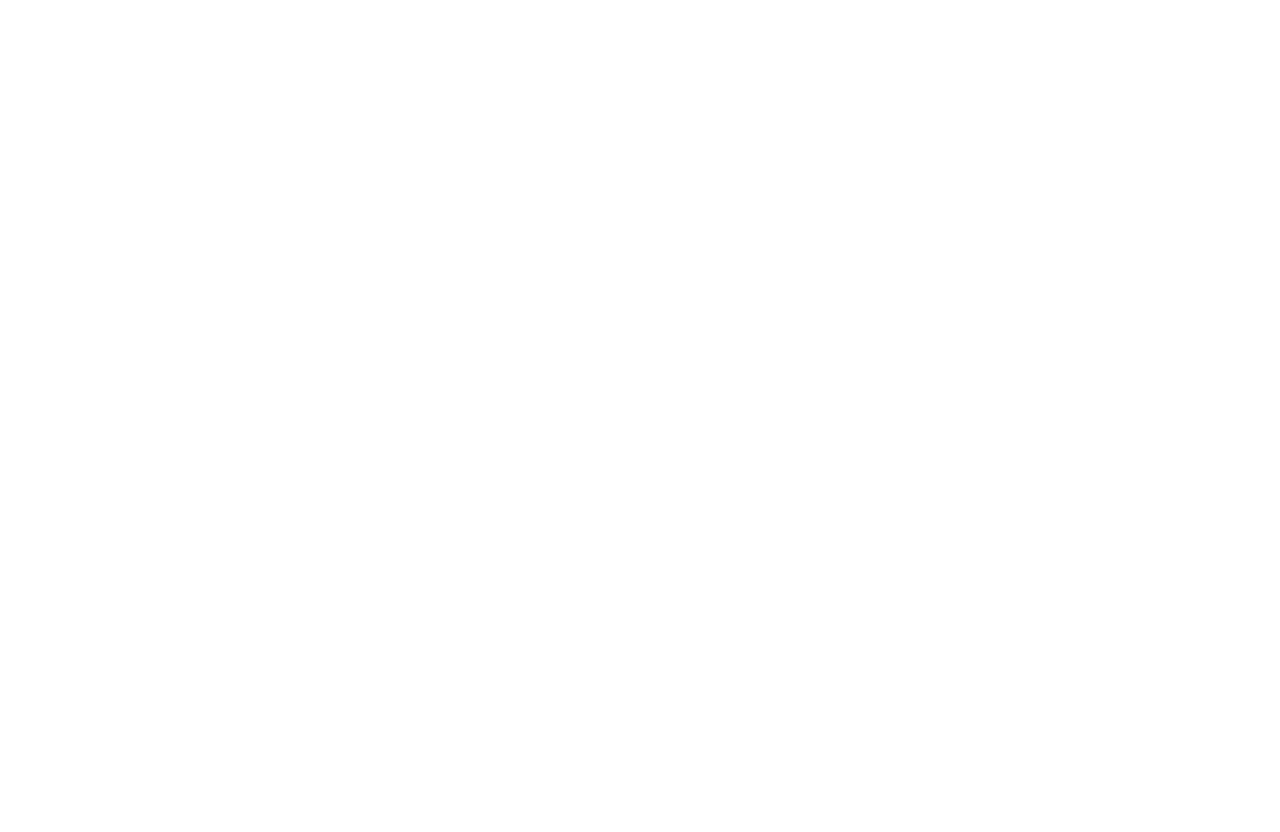
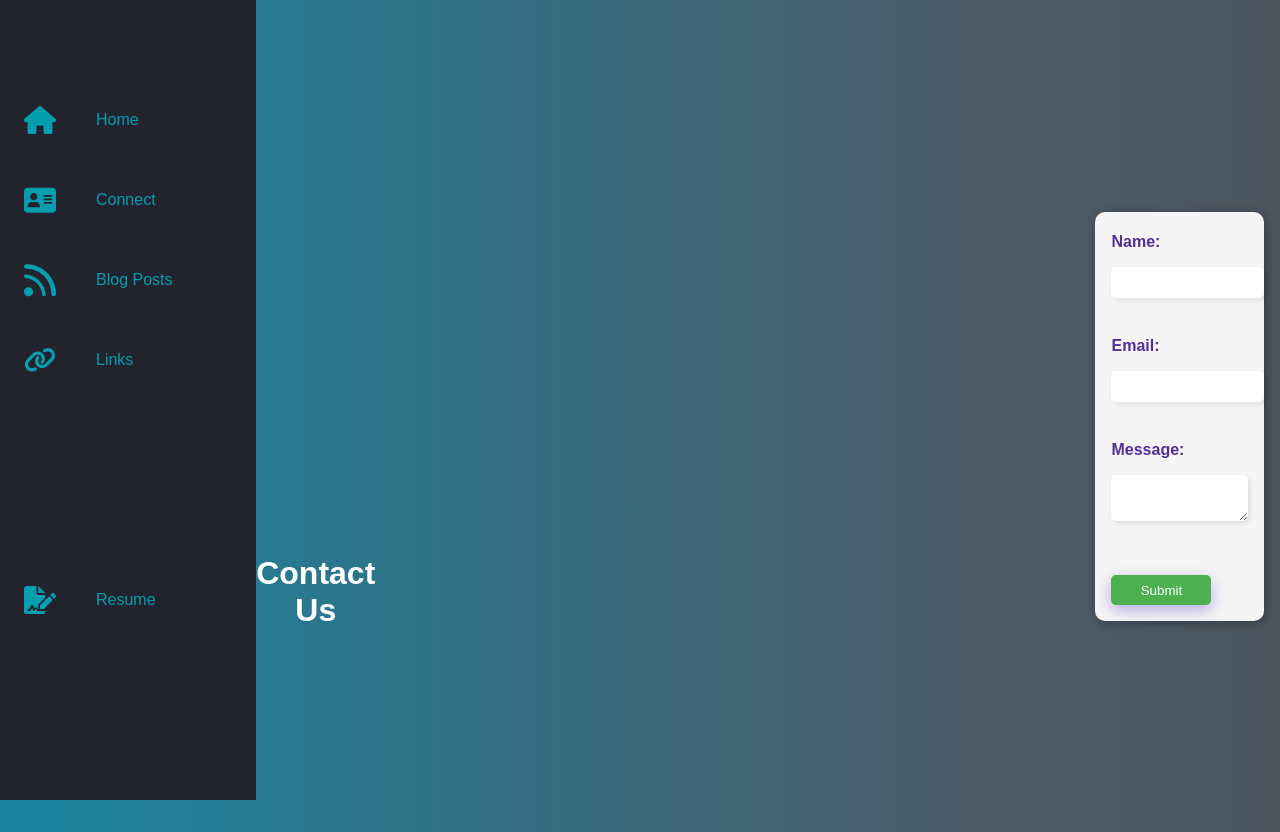
Before and after one commit to Reaver113/Reaver113.github.io, a React (Create React App) app: page /Contact in a window 1280 px wide. Before the commit this address had no page. Before the commit the page ends 800 px from the top, so only its background shows below. Built offline with nearby package versions, Linux system fonts and the light colour scheme.

Commit message:
Resume pdf working, Added contact page to be configured

```diff
--- a/src/App.js
+++ b/src/App.js
@@ -1,17 +1,21 @@
 import {BrowserRouter as Router, Route, Routes} from "react-router-dom";
+import {Navigate} from "react-router-dom"
 import Home from "./components/Home"
-import CategorySelection from './components/CategorySelection'
-import NewEntry from './components/NewEntry'
+import Contact from "./components/Contact"
+import Navbar from './components/Navbar'
 
 const App = () => {
 return (
     <div>
         <Router>
-            <Routes>
-                <Route path="/" element={<Home />} />
-                <Route path="/category" element={<CategorySelection />} />
-                <Route path="/entry/new" element={<NewEntry />} />
-            </Routes>
+            <Navbar/>
+            <main>
+                <Routes>
+                    <Route path="/" element={<Home/>} exact />
+                    <Route path="/Contact" element={<Contact />} exact />
+                    <Route path="*" element={<Navigate to="/"/>} />
+                </Routes>
+            </main>
         </Router>
     </div>
 )
--- a/src/components/CategorySelection.js
+++ /dev/null
@@ -1,9 +0,0 @@
-import React from "react"
-
-const CategorySelection = () => {
-    return(
-        <h1> Category Selection </h1>
-    )
-}
-
-export default CategorySelection
--- /dev/null
+++ b/src/components/Contact.js
@@ -0,0 +1,48 @@
+import React, { useState } from 'react';
+
+const Contact = () => {
+    const [formData, setFormData] = useState({
+        name: '',
+        email: '',
+        message: ''
+    });
+
+    const handleChange = (event) => {
+        setFormData({
+            ...formData,
+            [event.target.name]: event.target.value
+        });
+    }
+
+    const handleSubmit = (event) => {
+        event.preventDefault();
+        // add logic here to send formData to backend or email service
+        alert(`Name: ${formData.name}\nEmail: ${formData.email}\nMessage: ${formData.message}`);
+    }
+
+    return (
+        <div className="contact-page">
+            <h1 className="contact-page__title">Contact Us</h1>
+            <form className="contact-page__form" onSubmit={handleSubmit}>
+                <label className="contact-page__label">
+                    <span className="contact-page__label-text">Name:</span>
+                    <input className="contact-page__input" type="text" name="name" value={formData.name} onChange={handleChange} />
+                </label>
+                <br />
+                <label className="contact-page__label">
+                    <span className="contact-page__label-text">Email:</span>
+                    <input className="contact-page__input" type="email" name="email" value={formData.email} onChange={handleChange} />
+                </label>
+                <br />
+                <label className="contact-page__label">
+                    <span className="contact-page__label-text">Message:</span>
+                    <textarea className="contact-page__textarea" name="message" value={formData.message} onChange={handleChange} />
+                </label>
+                <br />
+                <button className="contact-page__submit-button" type="submit">Submit</button>
+            </form>
+        </div>
+    );
+}
+
+export default Contact
--- a/src/components/Home.js
+++ b/src/components/Home.js
@@ -1,5 +1,5 @@
 import React from "react"
-import Pfp from "./Pfp.jpg"
+import Pfp from "../img/Pfp.jpg"
 
 const Home = () => {
     return(
--- /dev/null
+++ b/src/components/Navbar.js
@@ -0,0 +1,49 @@
+import React from "react"
+import Pdf from './Jason_Alcock_CV.pdf'
+
+const Navbar = () => {
+    return(
+    <body>
+        <nav class="navbar">
+            <ul class="navbar-nav">
+                <li class="nav-item">
+                    <a href="/" class="nav-link">
+                        <svg xmlns="http://www.w3.org/2000/svg" viewBox="0 0 576 512"><path d="M575.8 255.5C575.8 273.5 560.8 287.6 543.8 287.6H511.8L512.5 447.7C512.5 450.5 512.3 453.1 512 455.8V472C512 494.1 494.1 512 472 512H456C454.9 512 453.8 511.1 452.7 511.9C451.3 511.1 449.9 512 448.5 512H392C369.9 512 352 494.1 352 472V384C352 366.3 337.7 352 320 352H256C238.3 352 224 366.3 224 384V472C224 494.1 206.1 512 184 512H128.1C126.6 512 125.1 511.9 123.6 511.8C122.4 511.9 121.2 512 120 512H104C81.91 512 64 494.1 64 472V360C64 359.1 64.03 358.1 64.09 357.2V287.6H32.05C14.02 287.6 0 273.5 0 255.5C0 246.5 3.004 238.5 10.01 231.5L266.4 8.016C273.4 1.002 281.4 0 288.4 0C295.4 0 303.4 2.004 309.5 7.014L564.8 231.5C572.8 238.5 576.9 246.5 575.8 255.5L575.8 255.5z"/></svg>
+                        <span class="link-text">Home</span>
+                    </a>
+                </li>
+
+                <li class="nav-item">
+                    <a href="./contact" class="nav-link">
+                        <svg xmlns="http://www.w3.org/2000/svg" viewBox="0 0 576 512"><path d="M512 32H64C28.65 32 0 60.65 0 96v320c0 35.35 28.65 64 64 64h448c35.35 0 64-28.65 64-64V96C576 60.65 547.3 32 512 32zM176 128c35.35 0 64 28.65 64 64s-28.65 64-64 64s-64-28.65-64-64S140.7 128 176 128zM272 384h-192C71.16 384 64 376.8 64 368C64 323.8 99.82 288 144 288h64c44.18 0 80 35.82 80 80C288 376.8 280.8 384 272 384zM496 320h-128C359.2 320 352 312.8 352 304S359.2 288 368 288h128C504.8 288 512 295.2 512 304S504.8 320 496 320zM496 256h-128C359.2 256 352 248.8 352 240S359.2 224 368 224h128C504.8 224 512 231.2 512 240S504.8 256 496 256zM496 192h-128C359.2 192 352 184.8 352 176S359.2 160 368 160h128C504.8 160 512 167.2 512 176S504.8 192 496 192z"/></svg>
+                        <span class="link-text">Connect</span>
+                    </a>
+                </li>
+
+                <li class="nav-item">
+                    <a href="blogs.html" class="nav-link">
+                        <svg xmlns="http://www.w3.org/2000/svg" viewBox="0 0 448 512"><path d="M25.57 176.1C12.41 175.4 .9117 185.2 .0523 198.4s9.173 24.65 22.39 25.5c120.1 7.875 225.7 112.7 233.6 233.6C256.9 470.3 267.4 480 279.1 480c.5313 0 1.062-.0313 1.594-.0625c13.22-.8438 23.25-12.28 22.39-25.5C294.6 310.3 169.7 185.4 25.57 176.1zM32 32C14.33 32 0 46.31 0 64s14.33 32 32 32c194.1 0 352 157.9 352 352c0 17.69 14.33 32 32 32s32-14.31 32-32C448 218.6 261.4 32 32 32zM63.1 351.9C28.63 351.9 0 380.6 0 416s28.63 64 63.1 64s64.08-28.62 64.08-64S99.37 351.9 63.1 351.9z"/></svg>
+                        <span class="link-text">Blog Posts</span>
+                    </a>
+                </li>
+
+                <li class="nav-item">
+                    <a href="links.html" class="nav-link">
+                        <svg xmlns="http://www.w3.org/2000/svg" viewBox="0 0 640 512"><path d="M172.5 131.1C228.1 75.51 320.5 75.51 376.1 131.1C426.1 181.1 433.5 260.8 392.4 318.3L391.3 319.9C381 334.2 361 337.6 346.7 327.3C332.3 317 328.9 297 339.2 282.7L340.3 281.1C363.2 249 359.6 205.1 331.7 177.2C300.3 145.8 249.2 145.8 217.7 177.2L105.5 289.5C73.99 320.1 73.99 372 105.5 403.5C133.3 431.4 177.3 435 209.3 412.1L210.9 410.1C225.3 400.7 245.3 404 255.5 418.4C265.8 432.8 262.5 452.8 248.1 463.1L246.5 464.2C188.1 505.3 110.2 498.7 60.21 448.8C3.741 392.3 3.741 300.7 60.21 244.3L172.5 131.1zM467.5 380C411 436.5 319.5 436.5 263 380C213 330 206.5 251.2 247.6 193.7L248.7 192.1C258.1 177.8 278.1 174.4 293.3 184.7C307.7 194.1 311.1 214.1 300.8 229.3L299.7 230.9C276.8 262.1 280.4 306.9 308.3 334.8C339.7 366.2 390.8 366.2 422.3 334.8L534.5 222.5C566 191 566 139.1 534.5 108.5C506.7 80.63 462.7 76.99 430.7 99.9L429.1 101C414.7 111.3 394.7 107.1 384.5 93.58C374.2 79.2 377.5 59.21 391.9 48.94L393.5 47.82C451 6.731 529.8 13.25 579.8 63.24C636.3 119.7 636.3 211.3 579.8 267.7L467.5 380z"/></svg>
+                        <span class="link-text">Links</span>
+                    </a>
+                </li>
+
+                <li class="nav-item">
+                    <a href= {Pdf} target = "/Jason_Alcock_CV.pdf" class="nav-link">
+                        <svg xmlns="http://www.w3.org/2000/svg" viewBox="0 0 576 512"><path d="M292.7 342.3C289.7 345.3 288 349.4 288 353.7V416h62.34c4.264 0 8.35-1.703 11.35-4.727l156.9-158l-67.88-67.88L292.7 342.3zM568.5 167.4L536.6 135.5c-9.875-10-26-10-36 0l-27.25 27.25l67.88 67.88l27.25-27.25C578.5 193.4 578.5 177.3 568.5 167.4zM256 0v128h128L256 0zM256 448c-16.07-.2852-30.62-9.359-37.88-23.88c-2.875-5.875-8-6.5-10.12-6.5s-7.25 .625-10 6.125l-7.749 15.38C187.6 444.6 181.1 448 176 448H174.9c-6.5-.5-12-4.75-14-11L144 386.6L133.4 418.5C127.5 436.1 111 448 92.45 448H80C71.13 448 64 440.9 64 432S71.13 416 80 416h12.4c4.875 0 9.102-3.125 10.6-7.625l18.25-54.63C124.5 343.9 133.6 337.3 144 337.3s19.5 6.625 22.75 16.5l13.88 41.63c19.75-16.25 54.13-9.75 66 14.12C248.5 413.2 252.2 415.6 256 415.9V347c0-8.523 3.402-16.7 9.451-22.71L384 206.5V160H256c-17.67 0-32-14.33-32-32L224 0H48C21.49 0 0 21.49 0 48v416C0 490.5 21.49 512 48 512h288c26.51 0 48-21.49 48-48V448H256z"/></svg>
+                        <span class="link-text">Resume</span>
+                    </a>
+                </li>
+            </ul>
+        </nav>
+    </body>
+    )
+}
+
+export default Navbar
--- a/src/components/NewEntry.js
+++ /dev/null
@@ -1,9 +0,0 @@
-import React from "react"
-
-const NewEntry = () => {
-    return(
-        <h1> New Entry </h1>
-    )
-}
-
-export default NewEntry
--- a/src/index.css
+++ b/src/index.css
@@ -434,3 +434,55 @@
   margin-right: 1rem;
 }
 }
+
+.contact-page {
+  display: flex;
+  align-items: center;
+  justify-content: center;
+  height: 100vh;
+}
+
+.contact-page__form {
+  background-color: #f5f5f5;
+  padding: 1rem;
+  border-radius: 10px;
+  box-shadow: 2px 2px 10px rgba(0, 0, 0, 0.3);
+}
+
+.contact-page__input, .contact-page__textarea {
+  width: 100%;
+  padding: 0.5rem;
+  margin-top: 0.5rem;
+  border-radius: 5px;
+  border: none;
+  box-shadow: 2px 2px 5px rgba(0, 0, 0, 0.1);
+}
+.contact-page__title {
+  text-align: center;
+  margin-bottom: 1rem;
+}
+
+.contact-page__label {
+  display: block;
+  margin-bottom: 1rem;
+}
+
+.contact-page__label-text {
+  font-weight: bold;
+  margin-bottom: 0.5rem;
+  display: block;
+}
+
+.contact-page__submit-button {
+  background-color: #4CAF50;
+  color: white;
+  padding: 0.5rem 1rem;
+  border-radius: 5px;
+  border: none;
+  margin-top: 1rem;
+  cursor: pointer;
+}
+
+.contact-page__submit-button:hover {
+  background-color: #3e8e41;
+}
```
Also changed, not shown: src/img/Pfp.jpg (renamed from src/components/Pfp.jpg), 1 other file (tests, documents, lock files or other folders).
